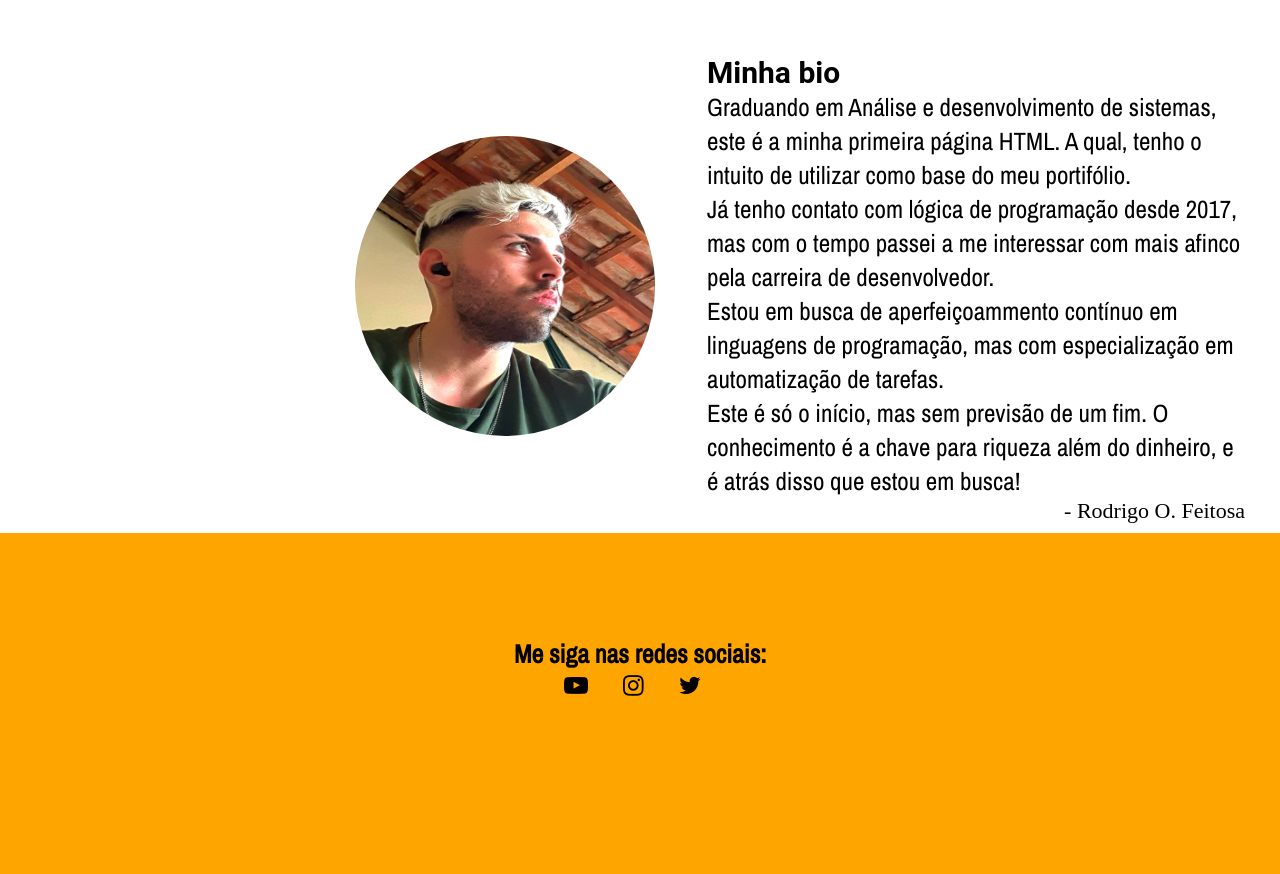
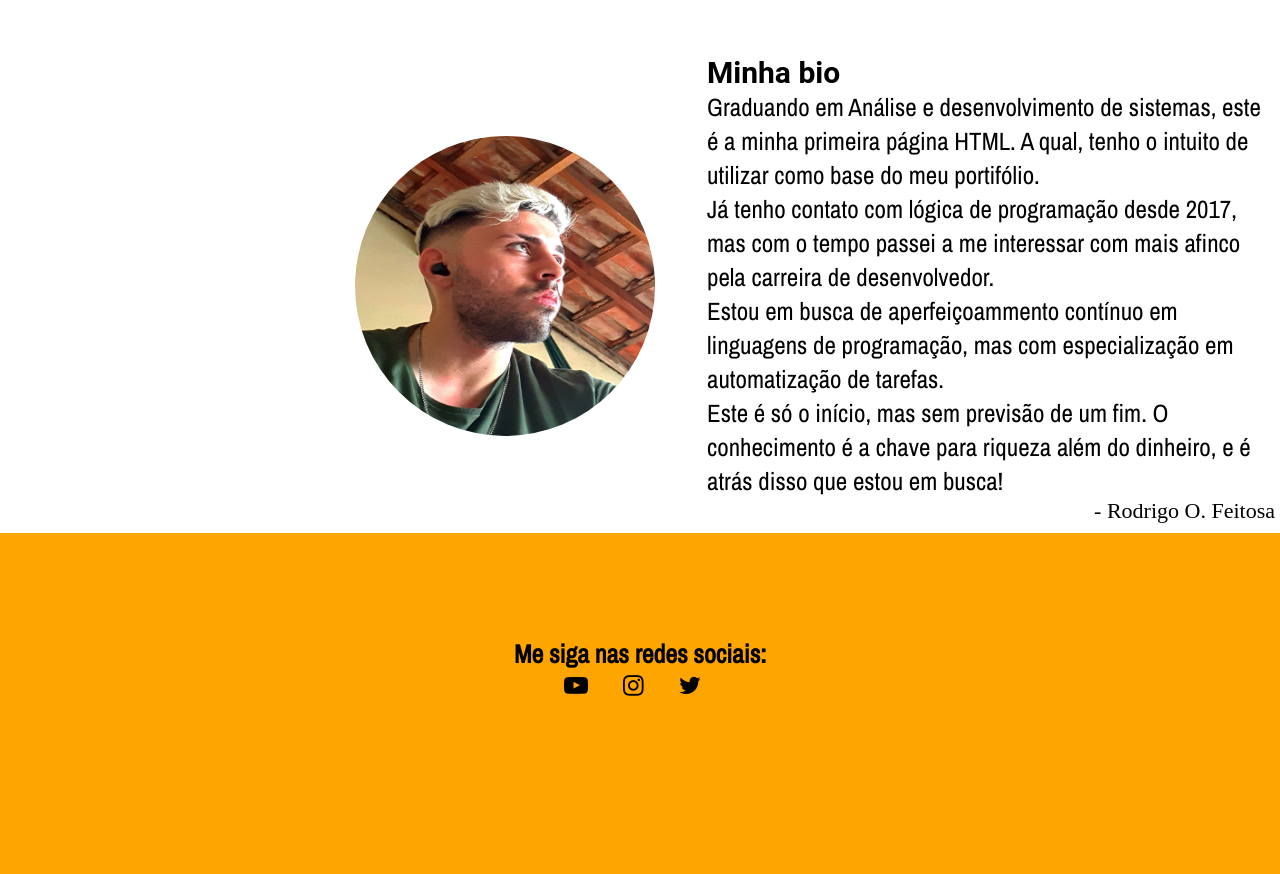
Before and after one commit to Imdubitat/HTML, a PHP site: page / in a window 1280 px wide. Shown: the part 230-1104 px from the top of the page. Run offline with PHP 8.4, Linux system fonts and the light colour scheme; some web fonts are replaced.

Commit message:
Update site.css

```diff
--- a/Meu portifólio/estilos/site.css
+++ b/Meu portifólio/estilos/site.css
@@ -10,6 +10,7 @@
 	text-align:center;
 	background-color:white;
 	grid-area:header;
+	width:100%;
 }
 
 /*formatação do menu de navegação*/
@@ -18,6 +19,7 @@
 	text-align: center;
 	font-size:24px;
 	background-color:#FFA500;
+	width:100%;
 }
 
 /*formatação da área do conteúdo principal*/
@@ -28,6 +30,7 @@
 	font-size:22px;
 	background-color: white;
 	padding-top:50px;
+	width:100%;
 }
 
 /*formatação do rodapé*/
@@ -46,7 +49,7 @@
 table{
     border:solid white;
 	text-align:left;
-	width:900px;
+	width:100%;
 }
 .dropdown-content a:hover {
 	background-color: gold;
```
